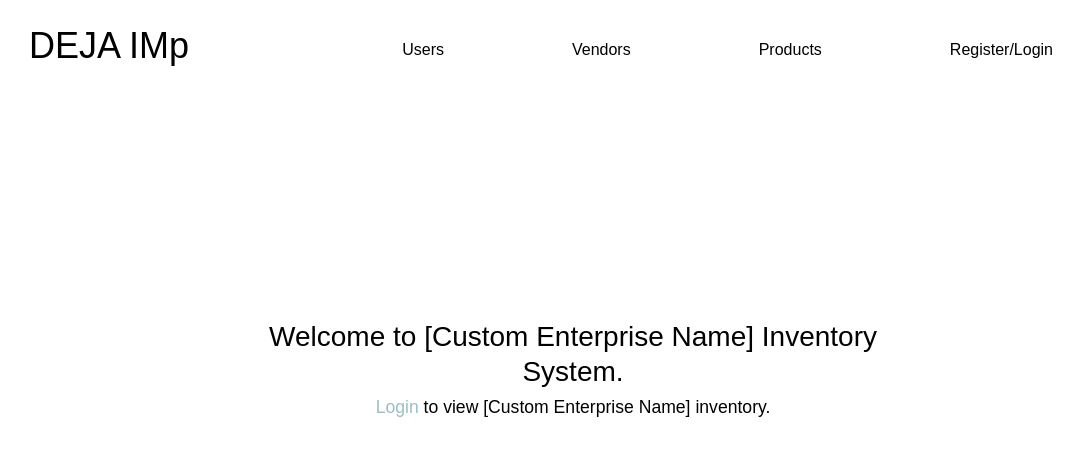
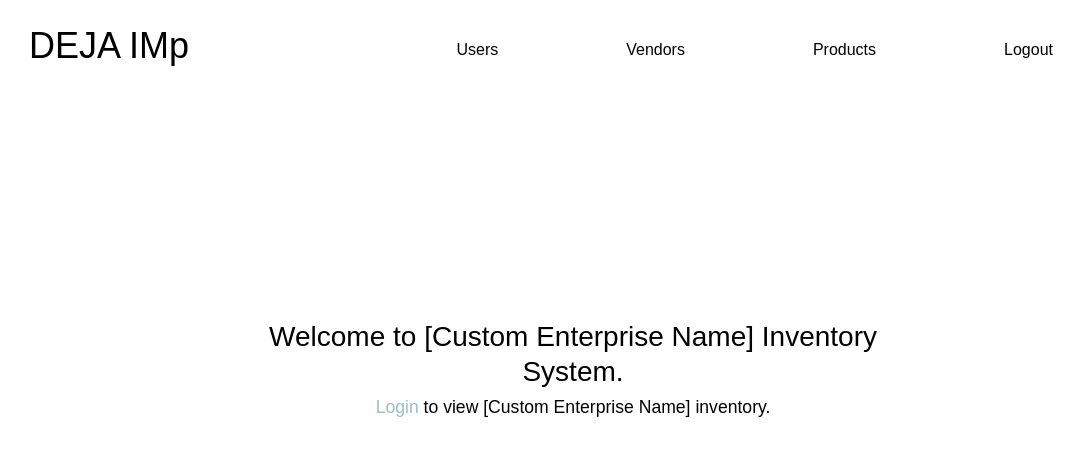
Before and after one commit to edellenator/Deja-imp, a React (Create React App) app in the folder client/: page / in a window 1280 px wide. Shown: the top 456 px of the page, without its empty margins (67-1151 px from the left). Built offline with nearby package versions, Linux system fonts and the light colour scheme.

Commit message:
add logout to nav component

```diff
--- a/client/src/components/Nav.js
+++ b/client/src/components/Nav.js
@@ -9,7 +9,7 @@ const Nav = (props) => {
 
   return (
     <nav className="flex-row">
-      {loggedIn && (
+      {loggedIn ? (
         <>
           <Link
             className={`ml-2 my-1 px-3 mx-5 py-2  ${
@@ -41,9 +41,9 @@ const Nav = (props) => {
           >
             Products
           </Link>
+          <a className="ml-2 my-1 px-3 mx-5 py-2">Logout</a>
         </>
-      )}
-
+      ) : (
         <Link
           className={`ml-2 my-1 px-3 mx-5 py-2  ${
             currentPage === "Login" && "nav-active"
@@ -53,6 +53,7 @@ const Nav = (props) => {
         >
           Register/Login
         </Link>
+      )}
     </nav>
   );
 };
```
Lines whose indentation alone changed are shown as unchanged.
